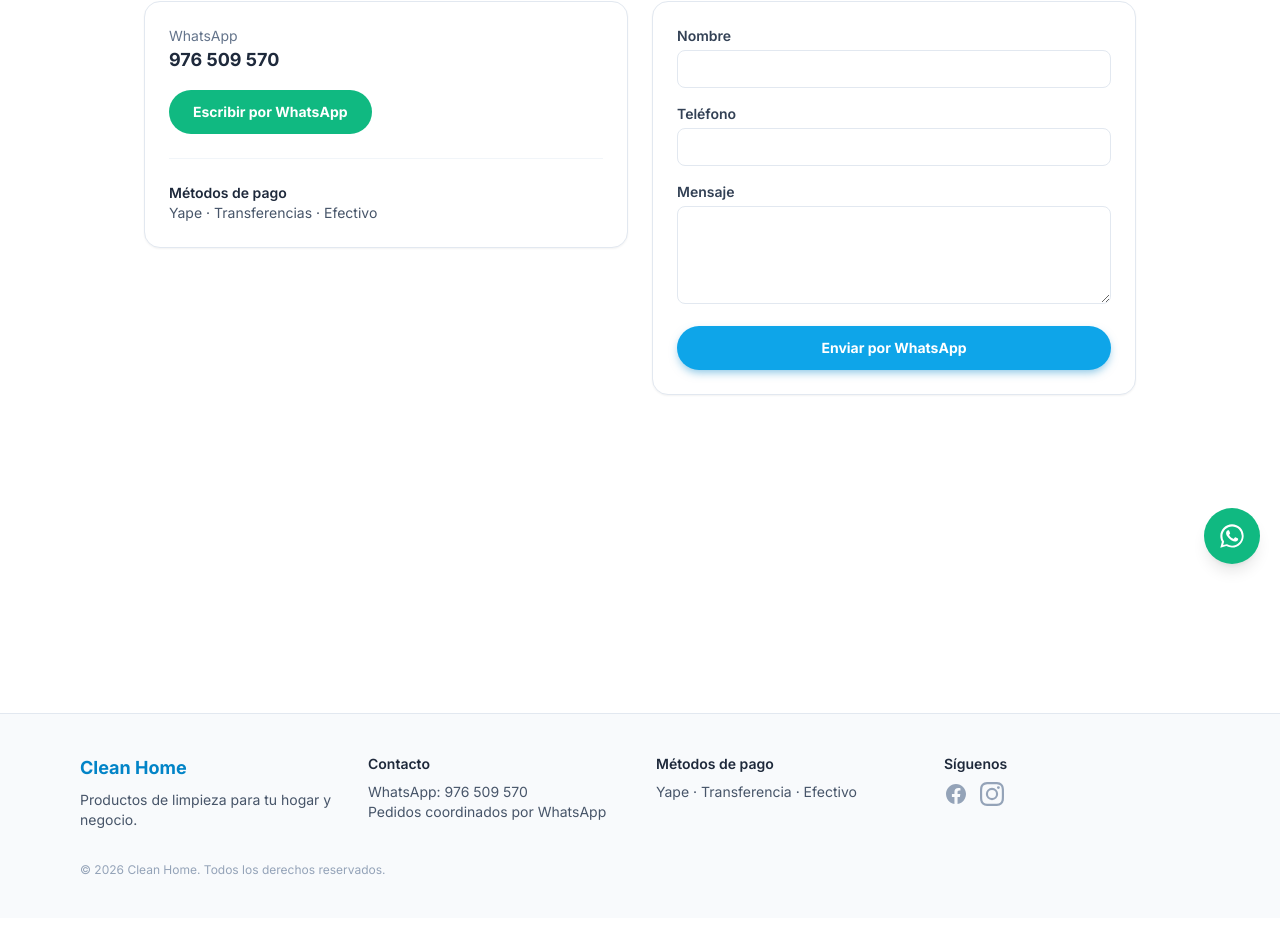
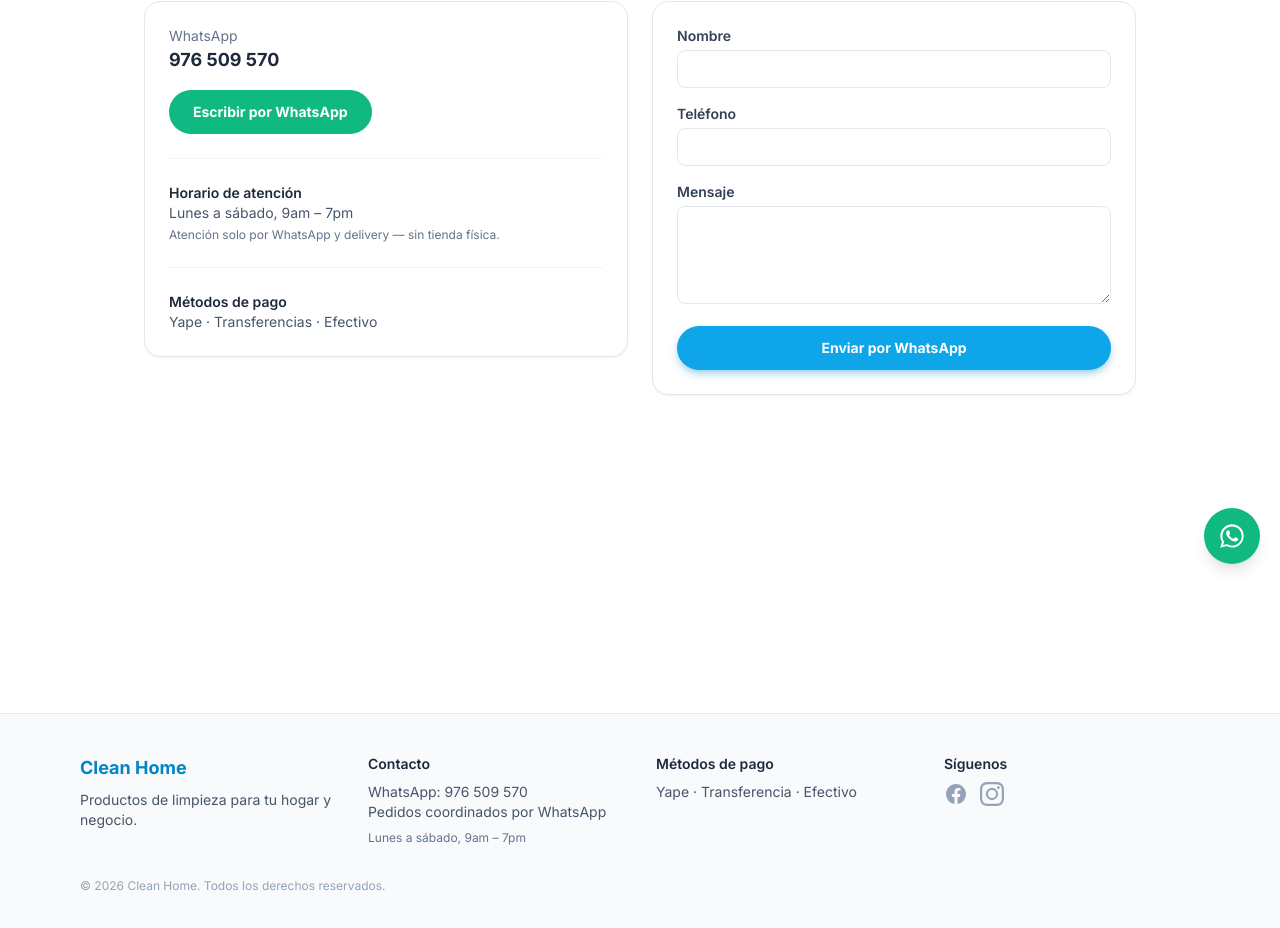
Before and after one commit to gonzalo-droid/clean-home, a Next.js app: page /contacto in a window 1280 px wide. Shown: the part 216-1144 px from the top of the page. Built offline with nearby package versions, Linux system fonts and the light colour scheme.

Commit message:
feat: disclose business hours and no-physical-store on Contacto and footer

```diff
--- a/app/contacto/page.tsx
+++ b/app/contacto/page.tsx
@@ -31,6 +31,14 @@
             </a>
 
             <div className="mt-6 border-t border-slate-100 pt-6 text-sm text-slate-600">
+              <p className="font-semibold text-slate-800">Horario de atención</p>
+              <p>Lunes a sábado, 9am – 7pm</p>
+              <p className="mt-1 text-xs text-slate-500">
+                Atención solo por WhatsApp y delivery — sin tienda física.
+              </p>
+            </div>
+
+            <div className="mt-6 border-t border-slate-100 pt-6 text-sm text-slate-600">
               <p className="font-semibold text-slate-800">Métodos de pago</p>
               <p>Yape · Transferencias · Efectivo</p>
             </div>
--- a/components/Footer.tsx
+++ b/components/Footer.tsx
@@ -11,6 +11,7 @@
             <p className="font-semibold text-slate-800">Contacto</p>
             <p className="mt-2">WhatsApp: 976 509 570</p>
             <p>Pedidos coordinados por WhatsApp</p>
+            <p className="mt-2 text-xs text-slate-500">Lunes a sábado, 9am – 7pm</p>
           </div>
           <div>
             <p className="font-semibold text-slate-800">Métodos de pago</p>
```
